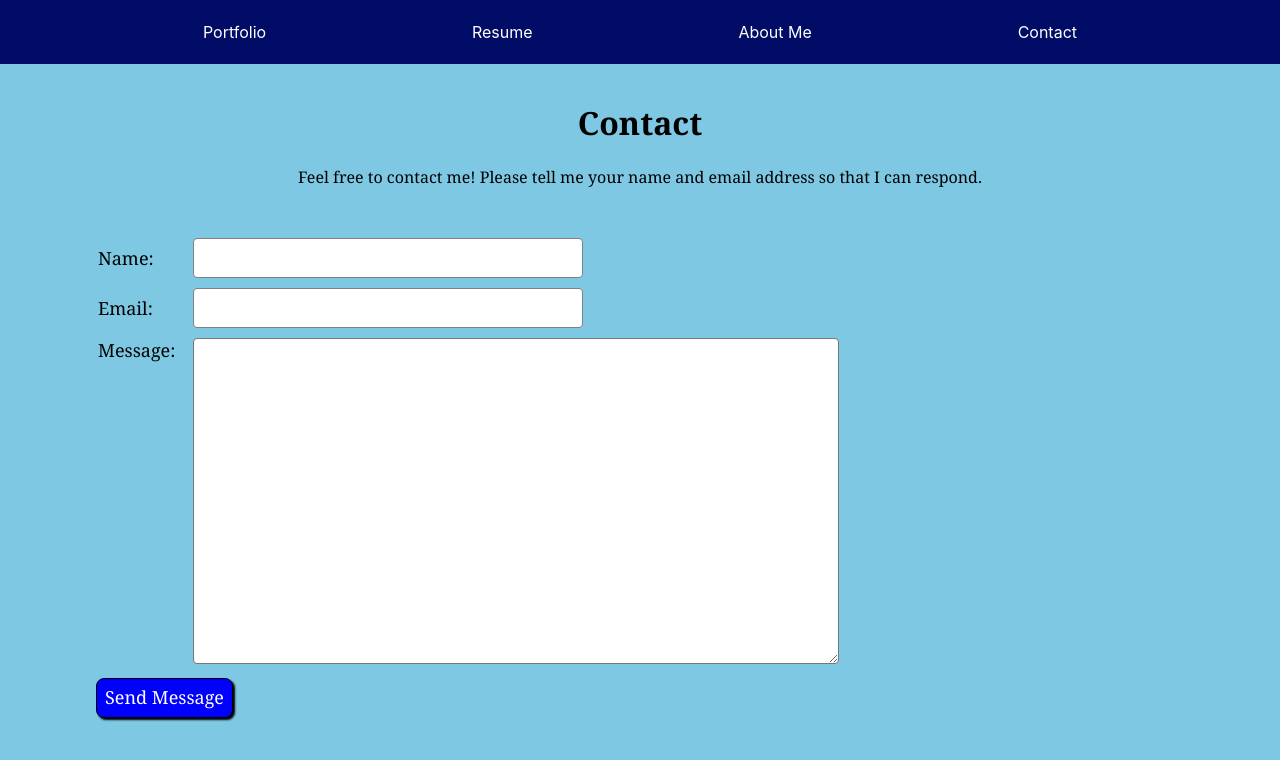
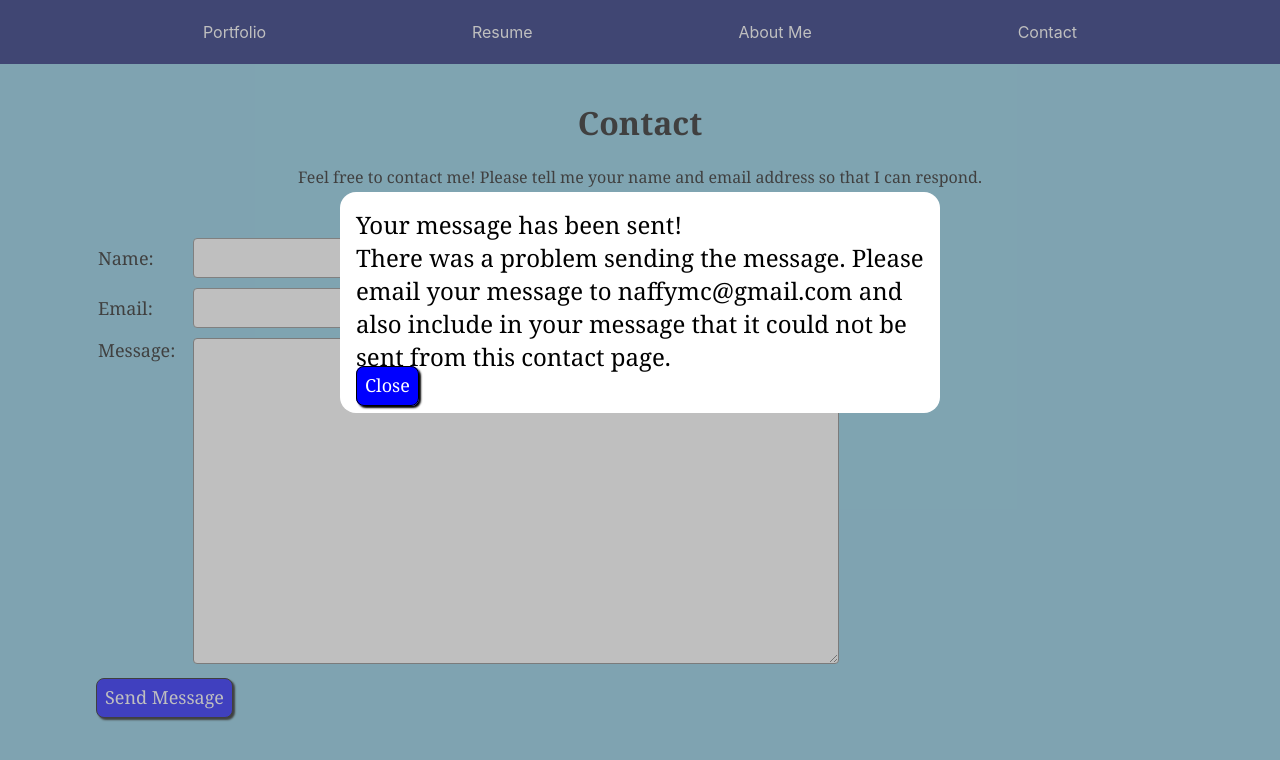
Before and after one commit to Nebulator/Portfolio, a React (Create React App) app: page /Contact in a window 1280 px wide. Shown: the top 760 px of the page. Built offline with nearby package versions, Linux system fonts and the light colour scheme.

Commit message:
Adding popup 1

```diff
--- a/src/index.css
+++ b/src/index.css
@@ -16,7 +16,7 @@ code {
 .btn-link {
   font-size: 18px;
   background-color: #0000FF;
-  padding: 6px 8px 8px 8px;
+  padding: 6px 16px 8px 16px;
   text-decoration: none;
   border-radius: 8px;
   border: solid black 1px;
@@ -28,6 +28,10 @@ code {
 }
 .btn-link:hover {
   background-color: #000C66;
+}
+
+.popup-btn {
+  margin: 16px 0;
 }
 
 h1 {
--- a/src/pages/contact/contact.js
+++ b/src/pages/contact/contact.js
@@ -38,6 +38,15 @@ export default function Contact() {
                 </table>
             <input className="btn-link submit-btn" type="submit" value="Send Message"/>
             </form>
+            <div className="overlay">
+                <div className="popup">
+                    <div className="popup-container">
+                        <p>Your message has been sent!</p>
+                        <p>There was a problem sending the message. Please email your message to naffymc@gmail.com and also include in your message that it could not be sent from this contact page.</p>
+                        <btn className="btn-link popup-btn" target="_blank" rel="noreferrer">Close</btn>
+                    </div>
+                </div>
+            </div>
         </>
   );
 }
--- a/src/pages/contact/contact.scss
+++ b/src/pages/contact/contact.scss
@@ -37,3 +37,33 @@ td:nth-child(2)
 .submit-btn {
     float:left;
 }
+
+.overlay {
+
+    width: 100vw;
+    height: 100vh;
+    background-color: rgba(128, 128, 128, 0.5);
+    position:fixed;
+    top: 0;
+    left: 0;
+    //background-color:red;
+
+}
+
+.popup {
+    border-radius: 16px;
+    width: 80vw;
+    max-width: 600px;
+    background-color: white;
+    margin: 15% auto;
+}
+
+.popup-container {
+    padding: 16px;
+    text-align: left;
+}
+
+.popup-container p {
+    font-size: 24px;
+    margin: 0;
+}
--- a/src/pages/portfolio/portfolio.js
+++ b/src/pages/portfolio/portfolio.js
@@ -5,7 +5,7 @@ import GlitchGarden from "../../assets/images/Glitch Garden.png";
 import Camera from "../../assets/images/Camera Render.png";
 import Compiler from "../../assets/images/Compiler.png";
 import './portfolio.scss';
-//Can we pass an objects to the sections instead?
+//Can we pass objects to the sections instead
 const Portfolio = () => {
     return (
         <>
```
